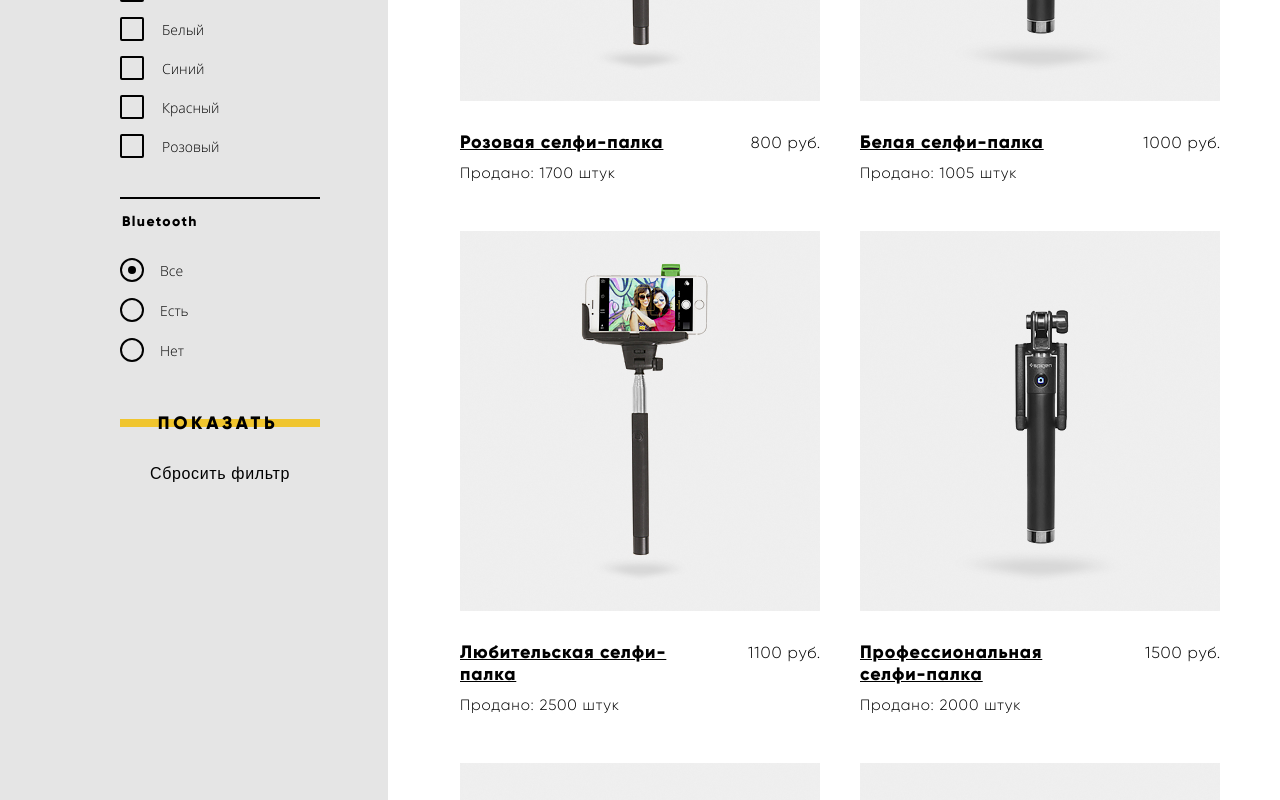
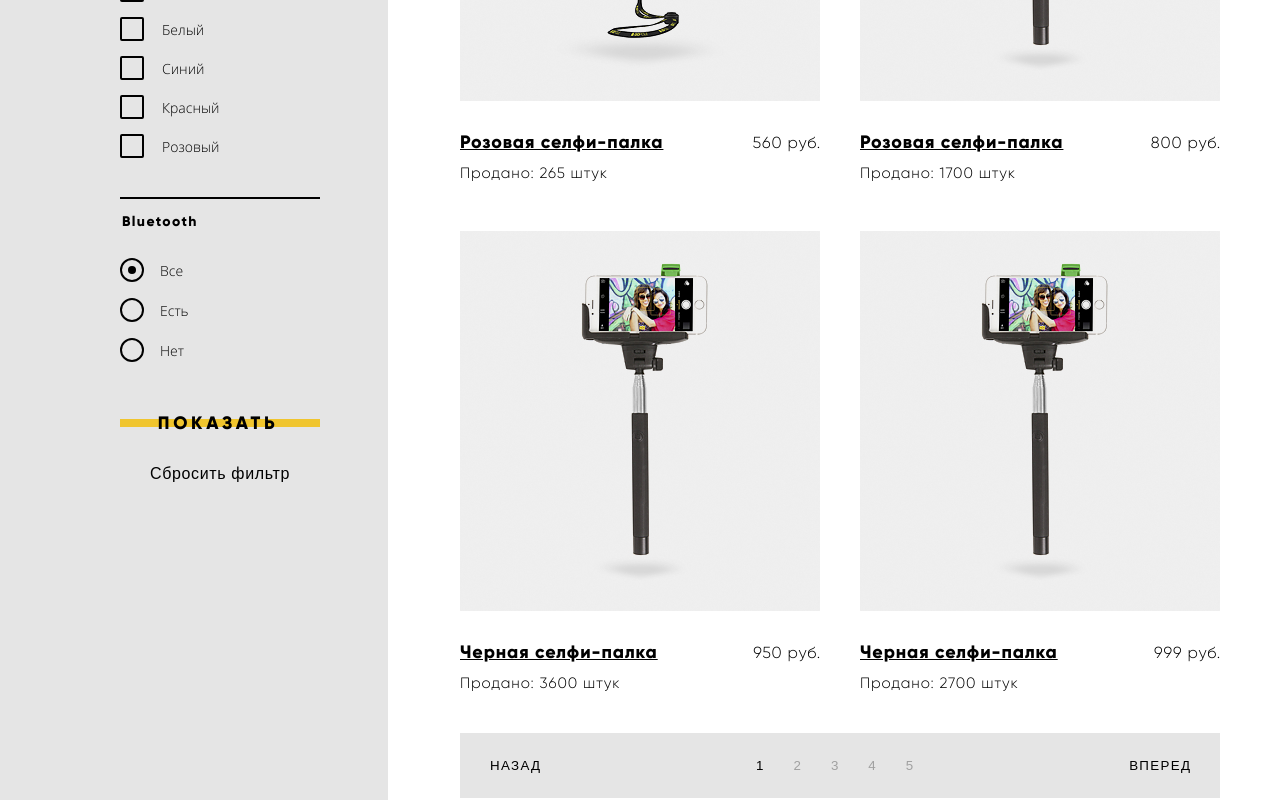
Before and after one commit to panteleevHub/vue-catalog, a Vue app: page / in a window 1280 px wide. Shown: the part 620-1420 px from the top of the page. Built offline with nearby package versions, Linux system fonts and the light colour scheme.

Commit message:
added product pagination

```diff
--- a/src/App.vue
+++ b/src/App.vue
@@ -32,8 +32,12 @@
         <section class="products">
           <h2 class="visually-hidden">Список товаров</h2>
           <div v-if="!isProductListEmpty">
-            <ProductList :products="sortedProducts" />
-            <ProductPagination :pages="pages" :currentPage="currentPage" />
+            <ProductList :products="currentPageProducts" />
+            <ProductPagination
+              v-if="isPaginationAvailable"
+              v-model:currentPage="currentPage"
+              :pages="totalPages"
+            />
           </div>
           <p v-else class="products-message">Нет товаров</p>
         </section>
@@ -145,6 +149,96 @@ export default {
           image: monopodPro,
           color: 'white',
           bluetooth: false
+        },
+        {
+          id: 11,
+          name: 'Черная селфи-палка',
+          price: 950,
+          sell: 3600,
+          image: monopodAmateur,
+          color: 'black',
+          bluetooth: false
+        },
+        {
+          id: 12,
+          name: 'Профессиональная селфи-палка',
+          price: 7500,
+          sell: 765,
+          image: monopodPro,
+          color: 'white',
+          bluetooth: true
+        },
+        {
+          id: 13,
+          name: 'Розовая селфи-палка',
+          price: 560,
+          sell: 265,
+          image: monopodUnsinkable,
+          color: 'pink',
+          bluetooth: false
+        },
+        {
+          id: 14,
+          name: 'Красная селфи-палка',
+          price: 2300,
+          sell: 1000,
+          image: monopodFollowMe,
+          color: 'red',
+          bluetooth: false
+        },
+        {
+          id: 15,
+          name: 'Красная селфи-палка',
+          price: 4500,
+          sell: 2512,
+          image: monopodUnsinkable,
+          color: 'red',
+          bluetooth: true
+        },
+        {
+          id: 16,
+          name: 'Черная селфи-палка',
+          price: 2500,
+          sell: 2789,
+          image: monopodUnsinkable,
+          color: 'black',
+          bluetooth: true
+        },
+        {
+          id: 17,
+          name: 'Черная селфи-палка',
+          price: 999,
+          sell: 2700,
+          image: monopodAmateur,
+          color: 'black',
+          bluetooth: false
+        },
+        {
+          id: 18,
+          name: 'Белая селфи-палка',
+          price: 999,
+          sell: 1136,
+          image: monopodAmateur,
+          color: 'white',
+          bluetooth: false
+        },
+        {
+          id: 19,
+          name: 'Розовая селфи палка',
+          price: 999,
+          sell: 720,
+          image: monopodAmateur,
+          color: 'pink',
+          bluetooth: false
+        },
+        {
+          id: 20,
+          name: 'Синяя селфи-палка',
+          price: 999,
+          sell: 1789,
+          image: monopodAmateur,
+          color: 'blue',
+          bluetooth: false
         }
       ],
       filterOptions: {
@@ -157,8 +251,8 @@ export default {
         value: 'price',
         direction: 'up'
       },
-      pages: 3,
-      currentPage: 1
+      currentPage: 1,
+      productsPerPage: 4,
     }
   },
 
@@ -175,6 +269,8 @@ export default {
     },
 
     sortedProducts() {
+      this.currentPage = 1;
+
       if (this.sort.direction === 'up') {
         return [...this.filteredProducts].sort((productA, productB) => {
           return productA[this.sort.value] - productB[this.sort.value];
@@ -186,14 +282,23 @@ export default {
         });
     },
 
+    currentPageProducts() {
+      return this.sortedProducts.slice(
+        (this.currentPage - 1) * this.productsPerPage,
+        this.currentPage * this.productsPerPage
+      );
+    },
+
+    totalPages() {
+      return Math.ceil(this.filteredProducts.length / this.productsPerPage);
+    },
+
     isProductListEmpty() {
       return this.filteredProducts.length === 0;
-    }
-  },
+    },
 
-  methods: {
-    onFilterChange(data) {
-      this.filterOptions = {...data};
+    isPaginationAvailable() {
+      return this.totalPages > 1;
     }
   },
 
--- a/src/components/ProductPagination.vue
+++ b/src/components/ProductPagination.vue
@@ -1,12 +1,13 @@
 <template>
   <ul class="pagination">
     <li class="pagination-item">
-      <button class="pagination-toggle pagination-toggle-previous">Назад</button>
+      <button @click="onPrevButtonClick" class="pagination-toggle pagination-toggle-previous">Назад</button>
     </li>
     <li class="pagination-item">
       <div class="pages-list">
         <button
           v-for="page in pages"
+          @click="onPageClick(page, $event)"
           type="button"
           class="pages-item"
           :class="{'pages-item-current': currentPage === page}"
@@ -17,7 +18,7 @@
       </div>
     </li>
     <li class="pagination-item">
-      <button class="pagination-toggle pagination-toggle-next">Вперед</button>
+      <button @click="onNextButtonClick" class="pagination-toggle pagination-toggle-next">Вперед</button>
     </li>
   </ul>
 </template>
@@ -32,6 +33,29 @@ export default {
     currentPage: {
       type: Number,
       required: true
+    }
+  },
+
+  methods: {
+    onPageClick(page, {target}) {
+      target.blur();
+      this.$emit('update:currentPage', page);
+    },
+
+    onPrevButtonClick({target}) {
+      target.blur();
+
+      if (this.currentPage !== 1) {
+        this.$emit('update:currentPage', this.currentPage - 1);
+      }
+    },
+
+    onNextButtonClick({target}) {
+      target.blur();
+
+      if (this.currentPage < this.pages) {
+        this.$emit('update:currentPage', this.currentPage + 1);
+      }
     }
   }
 }
@@ -95,6 +119,7 @@ export default {
   color: var(--basic-black);
   background-color: inherit;
   border: none;
+  cursor: pointer;
 }
 
 .pagination-toggle:hover,
```
